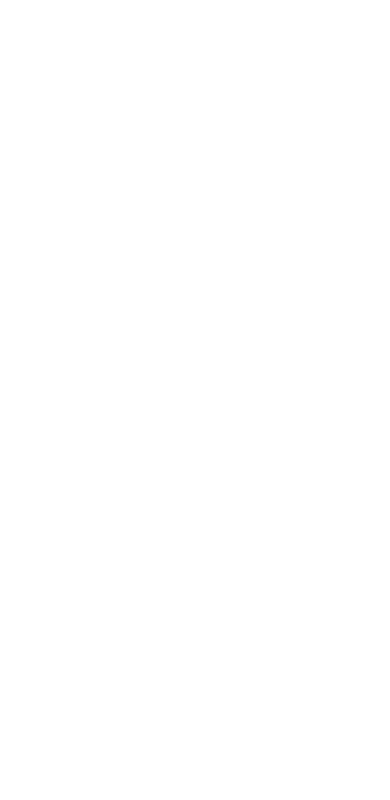
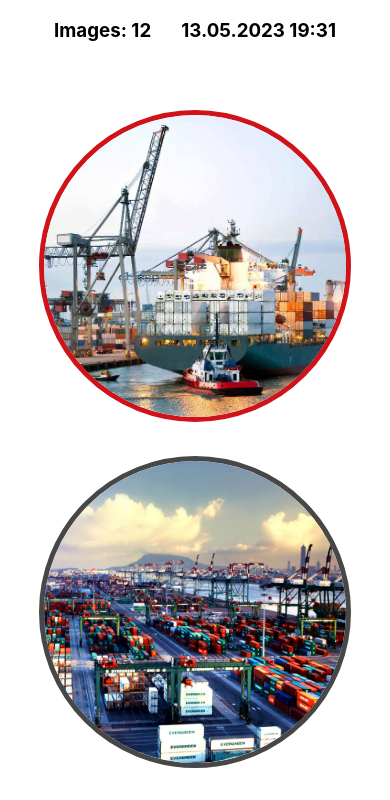
Before and after one commit to anpdko/tz-company, a React (Create React App) app: page / in a window 390 px wide. Shown: the top 800 px of the page. Built offline with nearby package versions, Linux system fonts and the light colour scheme; the HTML template or start-up script is replaced by a standard one.

Commit message:
task-2 Gallety, PopUp

```diff
--- a/package.json
+++ b/package.json
@@ -10,6 +10,7 @@
     "@types/node": "^16.18.29",
     "@types/react": "^18.2.6",
     "@types/react-dom": "^18.2.4",
+    "node-sass": "^7.0.3",
     "react": "^18.2.0",
     "react-dom": "^18.2.0",
     "react-scripts": "5.0.1",
--- a/src/App.css
+++ b/src/App.css
@@ -1,38 +1,6 @@
-.App {
-  text-align: center;
+@import url("https://cdn.jsdelivr.net/npm/bootstrap-icons@1.10.3/font/bootstrap-icons.css");
+
+.container{
+   max-width: 80%;
+   margin: 0 auto;
 }
-
-.App-logo {
-  height: 40vmin;
-  pointer-events: none;
-}
-
-@media (prefers-reduced-motion: no-preference) {
-  .App-logo {
-    animation: App-logo-spin infinite 20s linear;
-  }
-}
-
-.App-header {
-  background-color: #282c34;
-  min-height: 100vh;
-  display: flex;
-  flex-direction: column;
-  align-items: center;
-  justify-content: center;
-  font-size: calc(10px + 2vmin);
-  color: white;
-}
-
-.App-link {
-  color: #61dafb;
-}
-
-@keyframes App-logo-spin {
-  from {
-    transform: rotate(0deg);
-  }
-  to {
-    transform: rotate(360deg);
-  }
-}
--- a/src/App.tsx
+++ b/src/App.tsx
@@ -1,10 +1,14 @@
 import React from 'react';
 import './App.css';
+import Gallery from './components/Gallery/Gallery';
+
 
 function App() {
   return (
     <div className="App">
-
+      <div className='container'>
+        <Gallery />
+      </div>
     </div>
   );
 }
--- /dev/null
+++ b/src/components/Gallery/Gallery.module.scss
@@ -0,0 +1,65 @@
+.container_gallery {
+
+   .box_info{
+      display: flex;
+      gap: 30px;
+      justify-content: center;
+   }
+
+   .gallery {
+      display: grid;
+      grid-template-columns: repeat(4, 1fr);
+      gap: 30px;
+      margin-top: 50px;
+
+      .box_img {
+         align-items: center;
+
+         img {
+            border: 5px solid #474747;
+            border-radius: 50%;
+            width: calc(100% - 10px);
+            aspect-ratio: 1 / 1;
+            transition: border-color 0.3s, transform 0.7s;
+            object-fit: cover;
+            object-position: center;
+         }
+
+         img:hover {
+            border-color: #ffd500 !important;
+            transform: rotate(45deg);
+         }
+      }
+
+      .box_img:nth-of-type(4n+1) img {
+         border: 5px solid #d01319;
+      }
+   }
+}
+
+@media all and (max-width: 1200px) {
+   .container_gallery {
+      .gallery {
+         grid-template-columns: repeat(3, 1fr);
+      }
+   }
+}
+
+
+@media all and (max-width: 900px) {
+   .container_gallery {
+      .gallery {
+         grid-template-columns: repeat(2, 1fr);
+      }
+   }
+
+}
+
+@media all and (max-width: 500px) {
+   .container_gallery {
+      .gallery {
+         grid-template-columns: repeat(1, 1fr);
+      }
+   }
+
+}
--- /dev/null
+++ b/src/components/Gallery/Gallery.tsx
@@ -0,0 +1,30 @@
+import React, { useState } from 'react'
+import s from './Gallery.module.scss'
+import galleryData from '../../data/gallery'
+import useTime from '../../hooks/useTime'
+import PopUpImages from '../PopUpImages/PopUpImages'
+
+
+const Gallery = () => {
+   const [gallery] = useState(galleryData)
+   const [activeImg, setActiveImg] = useState<string | null>(null)
+   const time = useTime()
+
+   return (
+      <div className={s.container_gallery}>
+         <PopUpImages img={activeImg} setImg={setActiveImg}/>
+         <div className={s.box_info}>
+            <h3>Images: {gallery.length}</h3>
+            <h3>{time}</h3>
+         </div>
+         <div className={s.gallery}>
+            {gallery.map(item =>
+               <div key={item.id} className={s.box_img}>
+                  <img onClick={()=>setActiveImg(item.img)} src={item.img} alt="img" />
+               </div>
+            )}
+         </div>
+      </div>
+   );
+};
+export default Gallery
--- /dev/null
+++ b/src/components/PopUpImages/PopUpImages.module.scss
@@ -0,0 +1,43 @@
+
+.background{
+   position: fixed;
+   background-color: rgba(0, 0, 0, 0.7);
+   backdrop-filter: blur(var(--filter-blur));
+   top: 0;
+   right: 0;
+   bottom: 0;
+   left: 0;
+   display: flex;
+   align-items: center;
+   justify-content: center;
+   z-index: 99;
+   transition: 0.2s;
+
+   .box{
+      max-width: 100%;
+      margin: 0 30px;
+      max-height: 80vh;
+      display: flex;
+      flex-direction: column;
+      align-items: center;
+
+      img{
+         width: 100%;
+         max-height: calc(80vh - 40px);
+         border-radius: 10px;
+      }
+
+      .btns{
+         width: 100%;
+         display: flex;
+         align-items: center;
+         justify-content: flex-end;
+
+         i{
+            font-size: 40px;
+            cursor: pointer;
+            color: white;
+         }
+      }
+   }
+}
--- /dev/null
+++ b/src/components/PopUpImages/PopUpImages.tsx
@@ -0,0 +1,34 @@
+import React from 'react'
+import s from './PopUpImages.module.scss'
+
+interface IPopUpImages {
+   img: string | null,
+   setImg: React.Dispatch<React.SetStateAction<string | null>>
+ }
+
+const PopUpImages = ({img, setImg}:IPopUpImages) => {
+
+   const close = () => {
+      setImg(null)
+   }
+
+   if(!img) {
+      document.body.style.overflow = "auto";
+      return <div></div>
+   }
+   else {
+      document.body.style.overflow = "hidden";
+   }
+
+   return (
+      <div className={s.background} onClick={close}>
+         <div className={s.box} onClick={(e)=>e.stopPropagation()}>
+            <div className={s.btns}>
+               <i className="bi bi-x-lg" onClick={close}></i>
+            </div>
+            <img src={img} alt="PopUpImages"/>
+         </div>
+      </div>
+   );
+};
+export default PopUpImages
--- /dev/null
+++ b/src/data/gallery.ts
@@ -0,0 +1,34 @@
+import img1 from '../assets/images/1.jpg'
+import img2 from '../assets/images/2.jpg'
+import img3 from '../assets/images/3.jpg'
+import img4 from '../assets/images/4.jpg'
+import img5 from '../assets/images/5.jpg'
+import img6 from '../assets/images/6.jpg'
+import img7 from '../assets/images/7.jpg'
+import img8 from '../assets/images/8.jpg'
+import img9 from '../assets/images/9.jpg'
+import img10 from '../assets/images/10.jpg'
+import img11 from '../assets/images/11.jpg'
+import img12 from '../assets/images/12.jpg'
+
+interface IObjGallery {
+   id: number,
+   img: string
+}
+
+const galleryData:IObjGallery[] = [
+   {id: 1, img: img1},
+   {id: 2, img: img2},
+   {id: 3,img: img3},
+   {id: 4,img: img4},
+   {id: 5,img: img5},
+   {id: 6,img: img6},
+   {id: 7,img: img7},
+   {id: 8,img: img8},
+   {id: 9,img: img9},
+   {id: 10,img: img10},
+   {id: 11,img: img11},
+   {id: 12,img: img12},
+]
+
+export default galleryData
--- /dev/null
+++ b/src/hooks/useTime.tsx
@@ -0,0 +1,31 @@
+import { useEffect, useState } from 'react'
+
+
+const useTime = () => {
+   const [date, setDate] = useState(new Date())
+
+   const tick = () => {
+      const newData = new Date()
+      if(newData !== date) {
+         setDate(newData)
+      }
+   }
+
+   const formatDate = (date: Date) => {
+      const dateStr = date.toLocaleDateString("ru-RU");
+      const timeStr = date.toLocaleTimeString("ru-RU", {hour: '2-digit', minute:'2-digit'});
+
+      return `${dateStr} ${timeStr}`
+   }
+
+   useEffect(()=>{
+      const intervalId = setInterval(() => tick(), 1000);
+
+      return () => {
+         clearInterval(intervalId)
+      }
+   })
+
+   return formatDate(date);
+};
+export default useTime
```
Also changed, not shown: 1 other file (tests, documents, lock files or other folders).
